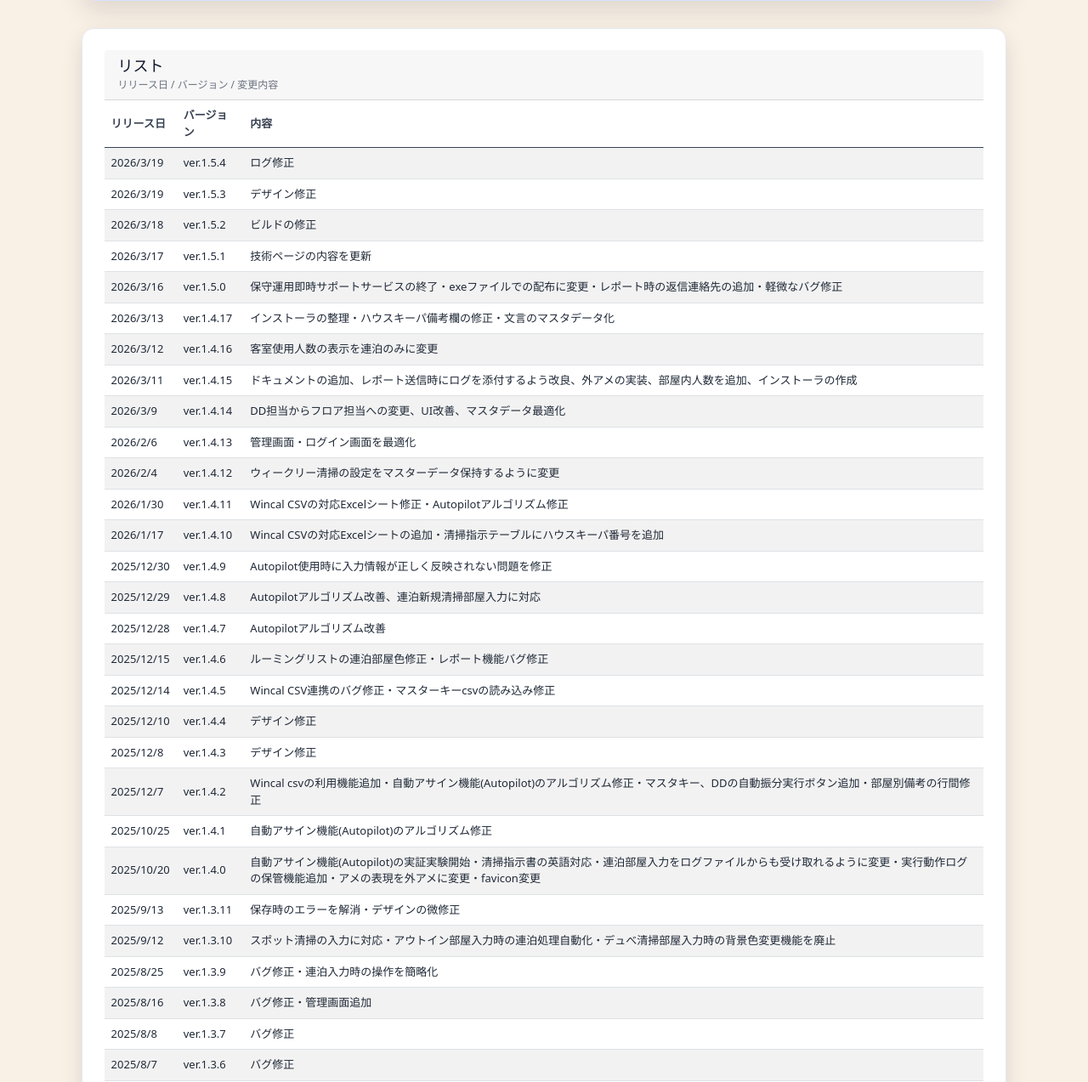
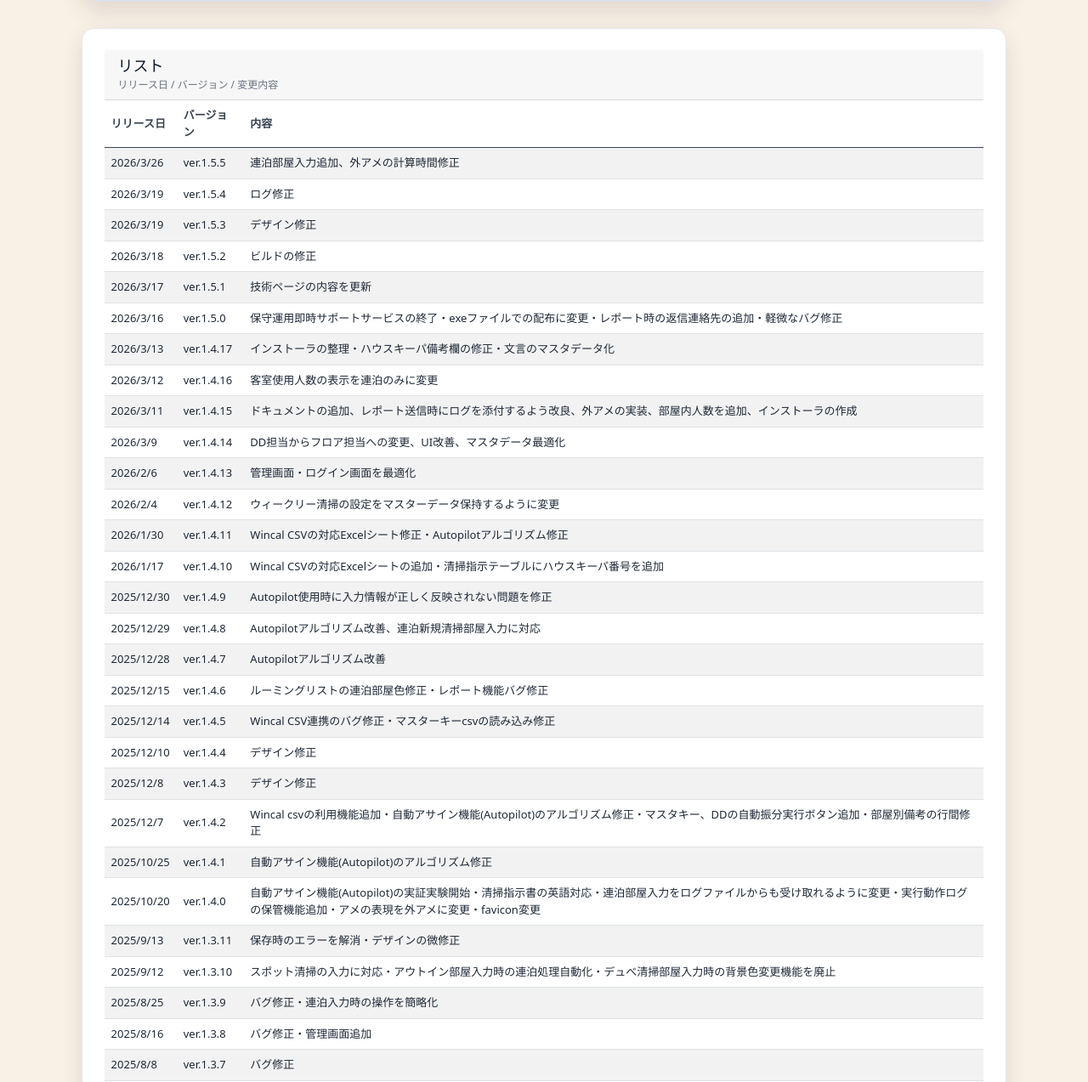
Before and after one commit to yutasato1112/route294, a Django app: page /release/ in a window 1280 px wide. Shown: the part 246-1519 px from the top of the page at 85% size. Run offline with Django 5.2, Linux system fonts and the light colour scheme; parts of the project's set-up code (start-up, migrations or seed data) failed here and were passed over; some libraries are stand-ins or nearby versions.

Commit message:
ver.1.5.5

```diff
--- a/route/cleaning/templates/release.html
+++ b/route/cleaning/templates/release.html
@@ -37,6 +37,11 @@
                     </tr>
                 </thead>
                 <tbody>
+                    <tr>
+                        <td>2026/3/26</td>
+                        <td>ver.1.5.5</td>
+                        <td>連泊部屋入力追加、外アメの計算時間修正</td>
+                    </tr>
                     <tr>
                         <td>2026/3/19</td>
                         <td>ver.1.5.4</td>
--- a/route/route/settings.py
+++ b/route/route/settings.py
@@ -135,7 +135,7 @@ STATICFILES_DIRS = [
 DEFAULT_AUTO_FIELD = 'django.db.models.BigAutoField'
 
 # Application version
-APP_VERSION = '1.5.4_mitsukaido'
+APP_VERSION = '1.5.5_mitsukaido'
 
 #email settings
 if os.path.exists(os.path.join('static/email.json')):
```
Also changed, not shown: 1 other file.
